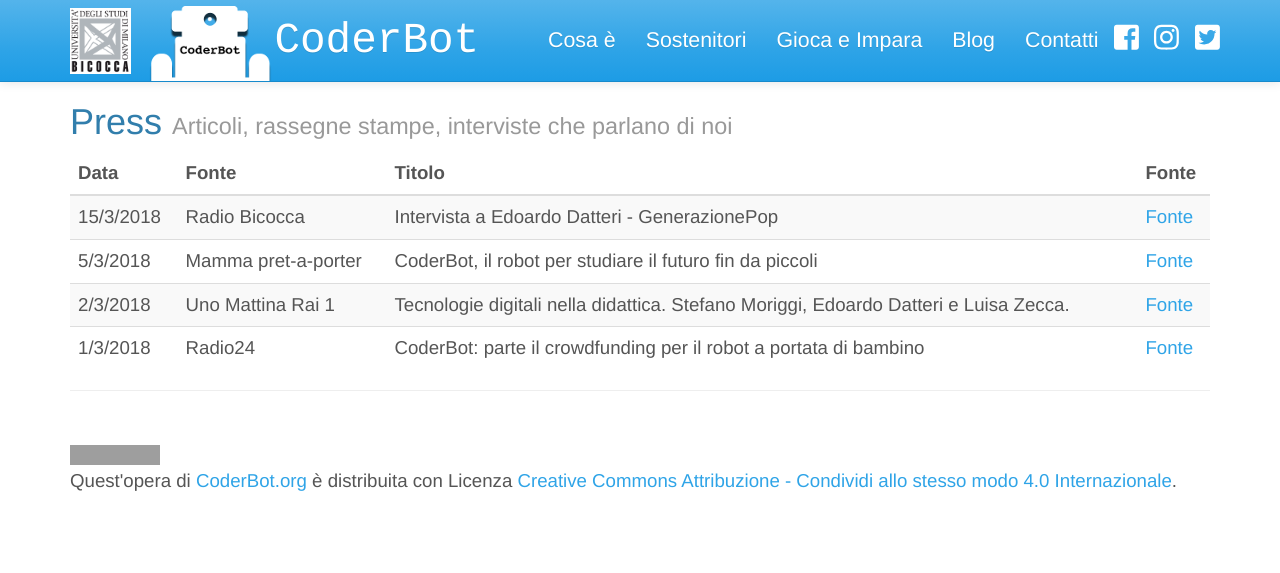
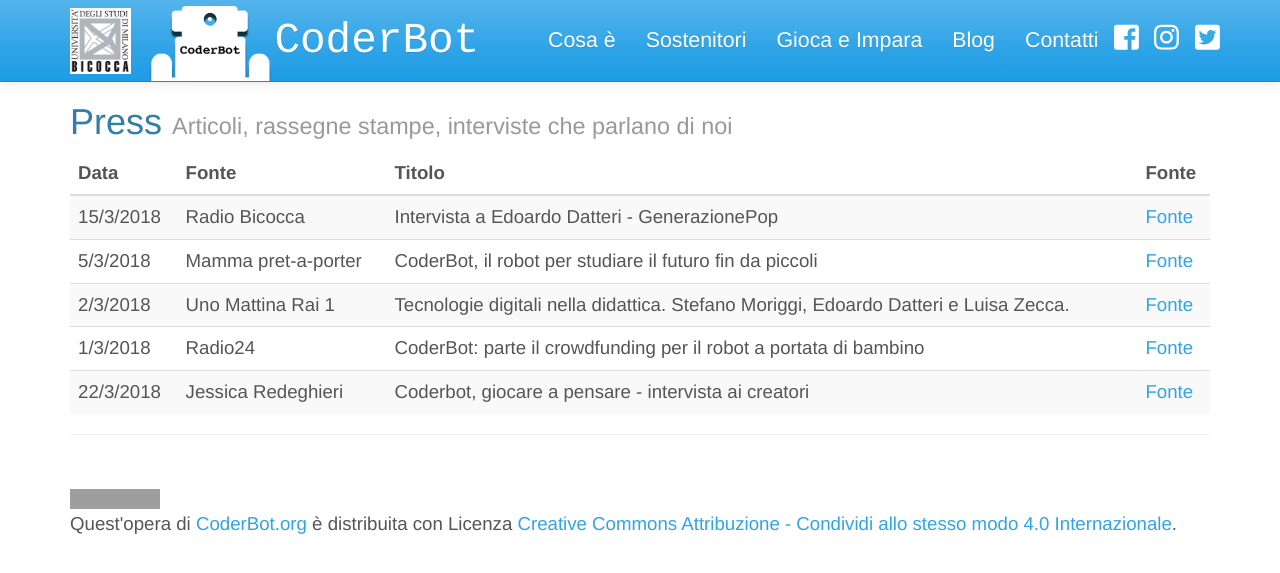
Before and after one commit to CoderBotOrg/website, a Jekyll site: the page built from it/press.html, in a window 1280 px wide. Shown: the top 573 px of the page. Built offline with Jekyll 4.4.1, drawn with Linux system fonts in a browser that asks for light colours; nearby versions of some CDN libraries; grey boxes are pictures that could not be loaded.

Commit message:
Add an interview

```diff
--- a/it/press.html
+++ b/it/press.html
@@ -29,5 +29,12 @@
       <td>CoderBot: parte il crowdfunding per il robot a portata di bambino</td>
       <td><a href="http://www.radio24.ilsole24ore.com/programma/smart-city/coderbot-parte-crowdfunding-robot-180230-gSLAvjzRbC">Fonte</a>
     </tr>
+    </tr>
+    <tr>
+      <td>22/3/2018</td>
+      <td>Jessica Redeghieri</td>
+      <td>Coderbot, giocare a pensare - intervista ai creatori</td>
+      <td><a href="https://www.youtube.com/watch?v=lRKcU_IXOJY">Fonte</a>
+    </tr>
   </tbody>
 </table>
```
